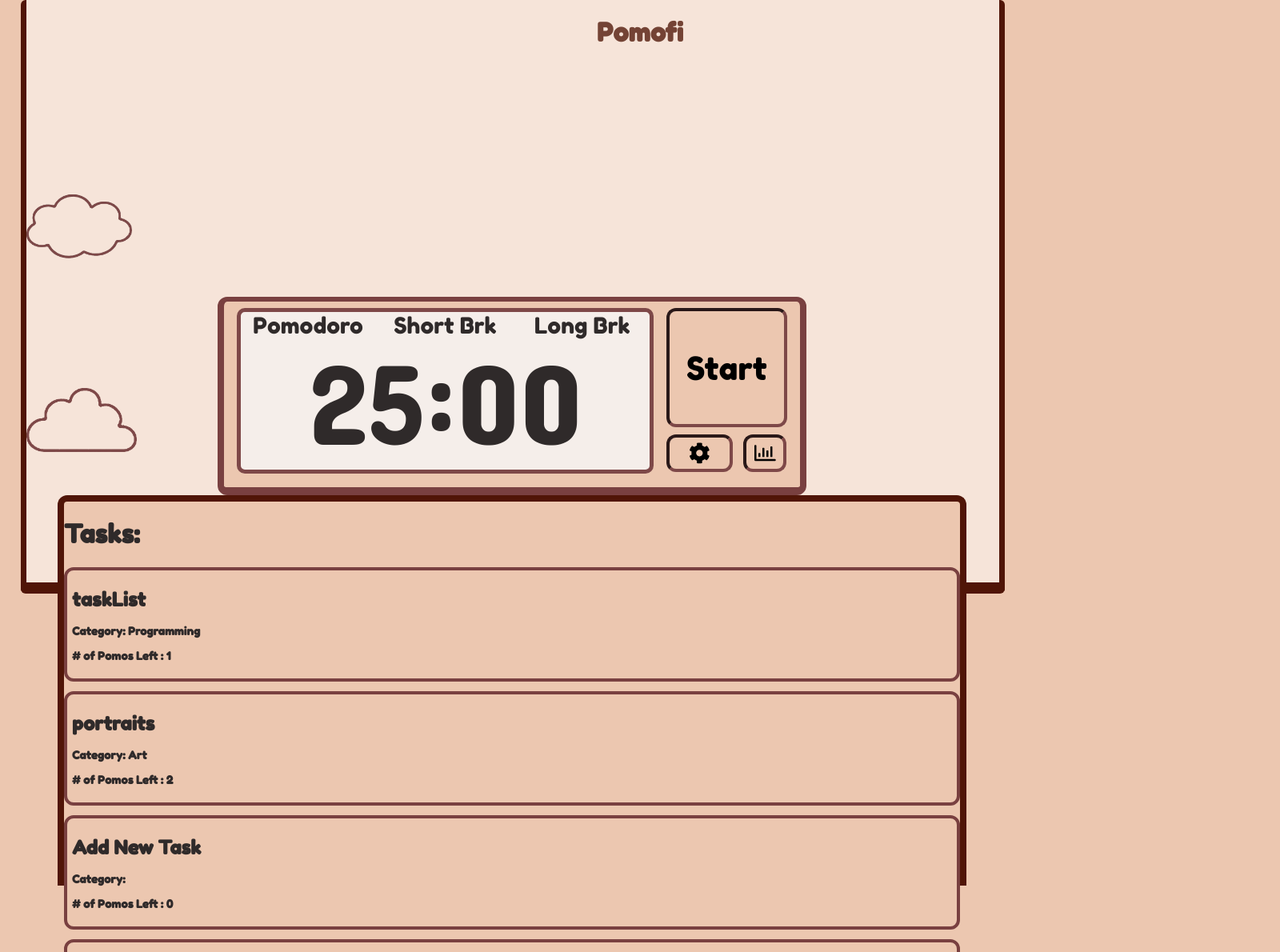
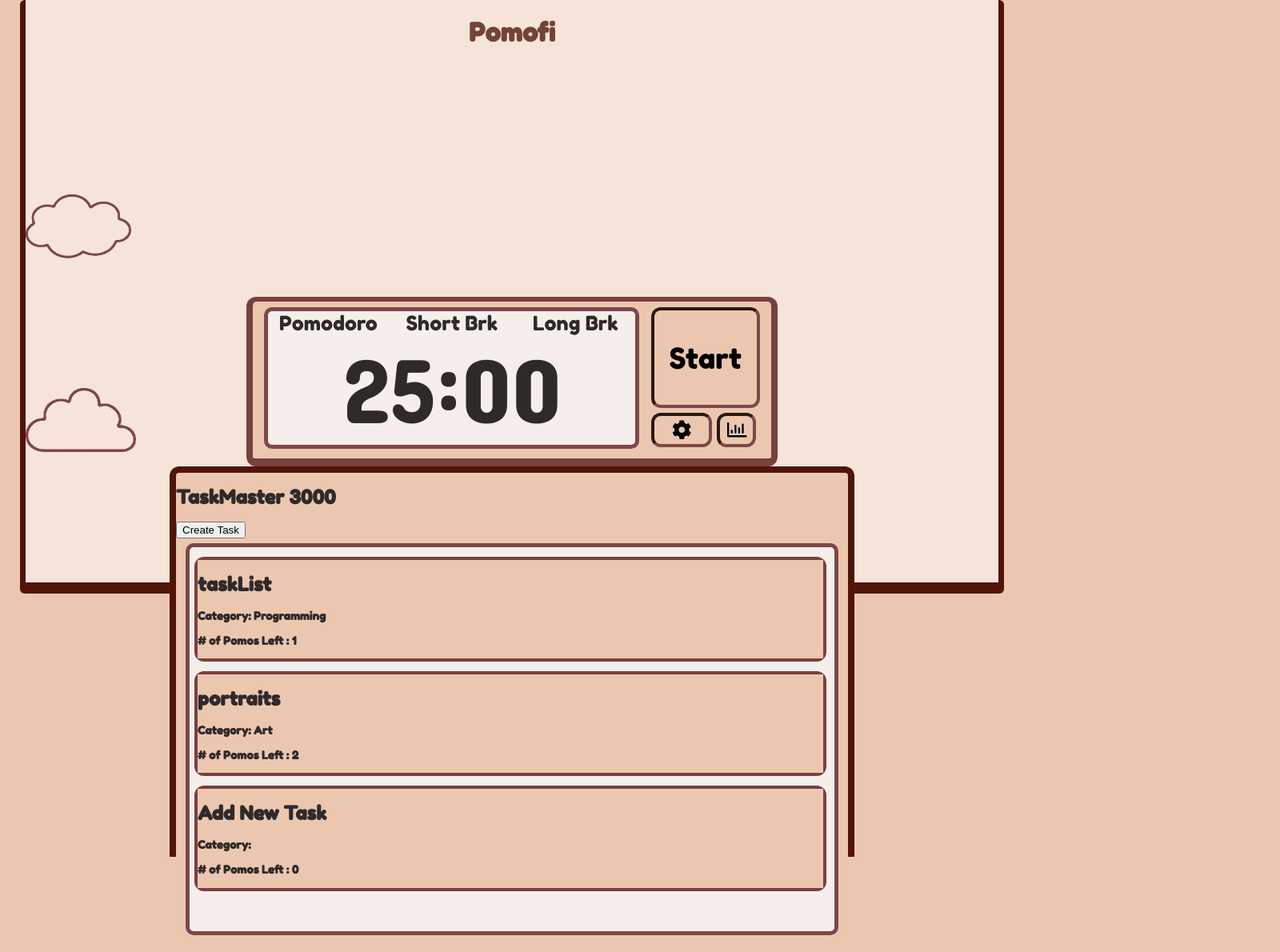
Before and after one commit to petertranfl/pomo-app, a React (Create React App) app: page / in a window 1280 px wide. Shown: the top 1190 px of the page at 80% size, 1600 px wide, since content can reach past the window. After the commit the page ends 1169 px from the top, so only its background shows below. Built offline with nearby package versions, Linux system fonts and the light colour scheme.

Commit message:
added tasks

```diff
--- /dev/null
+++ b/src/components/Tasks/TaskCreator.js
@@ -0,0 +1,44 @@
+import React from 'react';
+import './TaskCreator.css';
+
+const TaskCreator = (props) => {
+
+    function createTask(event) {
+        event.preventDefault();
+        const task = {
+            timeStamp: Date.now().toString(),
+            title: event.target[0].value,
+            category: event.target[1].value,
+            duration: event.target[2].value,
+            finished: false,
+        };
+        console.log('task created')
+        props.pushTaskToApp(task);
+    }
+
+    function handleChange(event) {
+            event.preventDefault();
+     }
+    return (
+        <div className="taskCreator">
+            <form onSubmit={createTask}>
+                <input
+                    type="string"
+                    defaultValue= "What do you want to focus on?"
+                    onChange={handleChange}
+                    />
+                <input
+                    type="string"
+                    defaultValue="Category"
+                    onChange={handleChange}/>
+                <input
+                    type="number"
+                    defaultValue="Number of Pomodoros"
+                    onChange={handleChange}/>
+                <input type="submit" value="Submit" />
+            </form>
+        </div>
+    )
+}
+
+export default TaskCreator;
--- a/src/components/Tasks/TaskManager.css
+++ b/src/components/Tasks/TaskManager.css
@@ -11,19 +11,49 @@
     border: 8px solid #501507;
     border-bottom: none;
     background-color: #ECC7B0;
+    font-size: 1em;
+}
+
+.taskManagerDisplay {
+    display: flex;
+    flex-direction: column;
+    height: 100%;
+    width: 96%;
+    margin-top: 0.5em;
+    margin-bottom: 1em;
+    margin-left: 1em;
+    margin-right: 1em;
+    border-radius: 10px;
+    border: 5px solid rgb(126, 72, 72);
+    background-color: #f5eeea;
 }
 
 .tasks {
     list-style: none;
     padding: 0;
-    font-size: 12px;
+    width: 97%;
 }
 
 .tasks li {
     display: flex;
-    align-items: center;
+    width: 100%;
     border: solid 4px #794040;
     border-radius: 12px;
-    padding: .5em .8em .5em .5em;
+    margin-left: 0.5em;
     margin-bottom: 1em;
 }
+
+.taskCard {
+    width: 100%;
+    background-color: #ecc7b0
+}
+
+.createTaskButton {
+    align-self: flex-end;
+}
+
+@media screen and (max-height: 1200px) {
+    .taskManager {
+        font-size: 0.75em;
+    }
+}
--- a/src/components/Tasks/TaskManager.js
+++ b/src/components/Tasks/TaskManager.js
@@ -1,6 +1,7 @@
-import React, {Component, useState} from 'react';
+import React, {useState} from 'react';
 import './TaskManager.css';
 import {DragDropContext, Droppable, Draggable} from 'react-beautiful-dnd';
+import { motion } from 'framer-motion';
 
 const TaskManager = (props) => {
     const taskList = props.taskList;
@@ -14,19 +15,20 @@ const TaskManager = (props) => {
         items.splice(result.destination.index, 0, reorderedItem);
         updateTasks(items);
         sendNewTaskList(items);
+        console.log('ondragend')
     }
 
     function sendNewTaskList(taskList) {
+        console.log('sending updating index of tasks')
         props.updateTaskList(taskList)
     }
 
-    // function createTask() {
-
-    // }
-
         return (
             <div className="taskManager">
-                <h1>Tasks:</h1>
+                <h1>TaskMaster 3000</h1>
+                <motion.button className="createTaskButton"
+                                onClick={() => props.modalToggler()}>Create Task</motion.button>
+                <div className="taskManagerDisplay">
                     <DragDropContext onDragEnd={handleOnDragEnd}>
                         <Droppable droppableId="tasksList">
                             {(provided) => (
@@ -52,6 +54,7 @@ const TaskManager = (props) => {
                         </Droppable>
                     </DragDropContext>
                 </div>
+            </div>
         )
 }
 
--- a/src/components/Timer/Timer.css
+++ b/src/components/Timer/Timer.css
@@ -11,6 +11,12 @@
     color: #2f2a2a;
 }
 
+@media screen and (max-height: 1200px) {
+    .timer {
+        font-size: 8em;
+    }
+}
+
 .timerColon {
     margin-top: -7%;
 }
--- a/src/components/TimerEditor/TimerEditor.js
+++ b/src/components/TimerEditor/TimerEditor.js
@@ -9,10 +9,6 @@ class TimerEditor extends Component {
             editLong: this.props.initialState.longInitial / 60,
         }
     }
-
-    // autoFocus = () => {
-    //     this.focusRef.current.focus();
-    // }
 
     //saves latest change in state
     handleChange = (event) => {
--- a/src/components/TimerSelector/TimerSelector.css
+++ b/src/components/TimerSelector/TimerSelector.css
@@ -1,11 +1,17 @@
 .TimerSelector {
     display: flex;
     justify-content: space-between;
-    font-size: 1.75em;
+    font-size: 28px;
     margin: 0;
     height: 1.5em;
     width: 100%;
     border: none;
+}
+
+@media screen and (max-height: 1200px) {
+    .TimerSelector {
+        font-size: 25px;
+    }
 }
 
 .PomodoroSelector {
--- a/src/containers/PomoApp/PomoApp.css
+++ b/src/containers/PomoApp/PomoApp.css
@@ -1,6 +1,5 @@
 html, body {
     height: 100%;
-    width: 100vw;
     font-family: 'Fredoka One', cursive;
     background-color: #ecc7b0;
     color: #2f2a2a;
@@ -12,16 +11,13 @@ header {
     color: #501607c7;
     left: 0;
     right: 0;
-    margin-left: auto;
-    margin-right: auto;
+    margin: 0 auto;
     text-align: center;
-    width: 100em; /* Need a specific value to work */
+    width: 20em; /* Need a specific value to work */
 }
-
 
 .wholePage {
     height: 100vh;
-    width: 100vw;
 }
 
 .window {
@@ -29,7 +25,7 @@ header {
     z-index: 0;
     display: flex;
     flex-wrap: wrap;
-    margin: 0% 2%;
+    margin: 0% auto;
     height: 91%;
     width: 95%;
     background-color: #f6e4d9;
@@ -97,6 +93,12 @@ header {
     background-color: #ECC7B0;
 }
 
+@media screen and (max-height: 1200px) {
+    .timerSubContainer {
+        font-size: 0.9em;
+    }
+}
+
 .timerButtons {
     display: flex;
     flex-wrap: wrap;
@@ -136,7 +138,7 @@ header {
     left: 0;
     right: 0;
     bottom: 0;
-    background-color: rgba(70, 70, 70, 0.794);
+    background-color: rgba(107, 107, 107, 0.794);
 }
 
 .editButton {
@@ -157,6 +159,12 @@ header {
     outline: none;
 }
 
+@media screen and (max-height: 1200px) {
+    .editButton {
+        font-size: 0.85em;
+    }
+}
+
 .chartButton{
     height: 3.5em;
     width: 4em;
@@ -165,5 +173,11 @@ header {
     border-radius: 12px;
     padding: 0;
     background-color: #ECC7B0;
-    margin-left: 1em;
+    margin-left: 0.5em;
 }
+
+@media screen and (max-height: 1200px) {
+    .chartButton {
+        font-size: 0.85em;
+    }
+}
--- a/src/containers/PomoApp/PomoApp.js
+++ b/src/containers/PomoApp/PomoApp.js
@@ -13,6 +13,7 @@ import TimerStartPause from '../../components/TimerButton/TimerStartPause';
 import TimerSelector from '../../components/TimerSelector/TimerSelector';
 import TimerEditor from '../../components/TimerEditor/TimerEditor';
 import TaskManager from '../../components/Tasks/TaskManager';
+import TaskCreator from '../../components/Tasks/TaskCreator';
 
 class PomoApp extends Component {
     constructor(props) {
@@ -50,12 +51,6 @@ class PomoApp extends Component {
                 category: "",
                 duration: 0,
                 finished: false,
-            }, {
-                timeStamp: "132233421",
-                title: "1trick",
-                category: "lol",
-                duration: 34,
-                finished: false,
             }]
         }
         this.editorRef = React.createRef()
@@ -64,14 +59,21 @@ class PomoApp extends Component {
         ReactModal.setAppElement('body');
         //TODO: check for cookies and update user preferences
     }
-    modalToggler = () => {
+
+    //toggles modal opening/closing and opens different modal child based on modalType
+    modalToggler = (newModalType) => {
         this.setState(prevState => ({
-            showModal: !prevState.showModal
+            showModal: !prevState.showModal,
+            modalType: newModalType,
         }))
     }
 
     closeOverlay = () => {
+        if (this.state.modalType == 0) {
         this.editorRef.current.submitEdit();
+        } else {
+            this.modalToggler(0)
+        }
     }
 
     tick = () => {
@@ -179,10 +181,33 @@ class PomoApp extends Component {
         this.setState(prevState => ({
             ...prevState,
             taskList: newTaskList
-        }), console.log('this is new task list' + newTaskList))
+        }))
+    }
+
+    pushTaskToApp = (task) => {
+        const newTaskList = this.state.taskList.push(task);
+        this.setState({
+            taskList: newTaskList
+        })
     }
 
     render() {
+        var modalChild;
+        switch (this.state.modalType) {
+            case 0: {
+                modalChild = <TimerEditor
+                    initialState={this.state.userPref}
+                    ref={this.editorRef}
+                    submitEdit={this.editTimer}
+                    toggleModal={this.modalToggler}/>
+                }
+                break;
+            case 1: {
+                modalChild = <TaskCreator
+                    pushTaskToApp={this.pushTaskToApp}/>
+                break;
+                }
+            }
         return (
             <div className="wholePage">
                 <ReactModal
@@ -193,11 +218,7 @@ class PomoApp extends Component {
                     shouldFocusAfterRender={true}
                     shouldCloseOnEsc={true}
                     onRequestClose={this.closeOverlay}>
-                    {<TimerEditor
-                        initialState={this.state.userPref}
-                        ref={this.editorRef}
-                        submitEdit={this.editTimer}
-                        toggleModal={this.modalToggler}/>}
+                    {modalChild}
                 </ReactModal>
                 <header>
                     <h1>Pomofi</h1>
@@ -231,13 +252,13 @@ class PomoApp extends Component {
                                 start={() => this.startTimer(true)}
                                 pause={() => this.startTimer(false)}/>
                                 <motion.button className="editButton"
-                                                    onClick={() => this.modalToggler()}
-                                                    whileHover={{color: "#ffffff"}}>
+                                                onClick={() => this.modalToggler(0)}
+                                                whileHover={{color: "#ffffff"}}>
                                         <FontAwesomeIcon icon={faCog} size="2x"/>
                                 </motion.button>
                                 <motion.button className="chartButton"
-                                                    onClick={() => this.modalToggler()}
-                                                    whileHover={{color: "#ffffff"}}>
+                                                onClick={() => this.modalToggler(0)}
+                                                whileHover={{color: "#ffffff"}}>
                                         <FontAwesomeIcon icon={faChartBar} size="2x"/>
                                 </motion.button>
                             </div>
@@ -245,6 +266,7 @@ class PomoApp extends Component {
                         <TaskManager
                             taskList={this.state.taskList}
                             updateTaskList={this.updateTaskList}
+                            modalToggler={() => this.modalToggler(1)}
                             />
                     </div>
             </div>
```
Also changed, not shown: src/components/Tasks/TaskCreator.css (added), 1 other file (tests, documents, lock files or other folders). Lines whose indentation alone changed are shown as unchanged.
